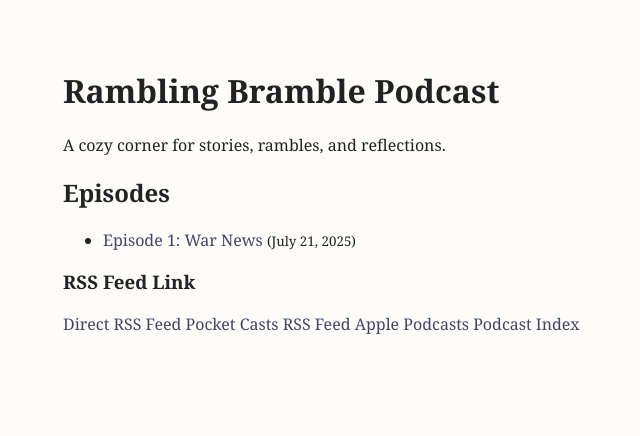
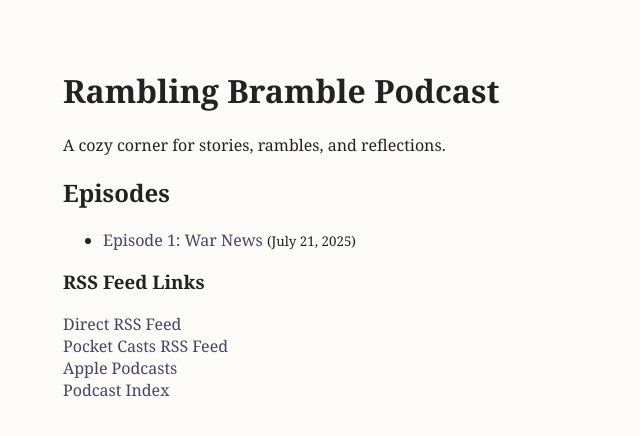
Before and after one commit to Rambling-Bramble-Blog/podcast-template, a Jekyll site: the page built from index.md, in a window 1280 px wide. Shown: the top 436 px of the page, without its empty margins (227-867 px from the left). Built offline with Jekyll 4.4.1, drawn with Linux system fonts in a browser that asks for light colours.

Commit message:
Update index.md
line breaks

```diff
--- a/index.md
+++ b/index.md
@@ -12,12 +12,12 @@ title: Rambling Bramble Podcast
 </section>
 
 <section>
-  <h3>RSS Feed Link</h3>
+  <h3>RSS Feed Links</h3>
   <p>
-    <a href="https://rambling-bramble-blog.github.io/podcast/feed.xml">Direct RSS Feed</a>
-    <a href="https://pca.st/goiydyu7">Pocket Casts RSS Feed</a>
-    <a href="https://podcasts.apple.com/us/podcast/rambling-bramble-podcast/id1828215244">Apple Podcasts</a>
-    <a href="https://podcastindex.org/podcast/7420725">Podcast Index</a>
+    <a href="https://rambling-bramble-blog.github.io/podcast/feed.xml">Direct RSS Feed</a><br>
+    <a href="https://pca.st/goiydyu7">Pocket Casts RSS Feed</a><br>
+    <a href="https://podcasts.apple.com/us/podcast/rambling-bramble-podcast/id1828215244">Apple Podcasts</a><br>
+    <a href="https://podcastindex.org/podcast/7420725">Podcast Index</a><br>
 
   </p>
 </section>
```
